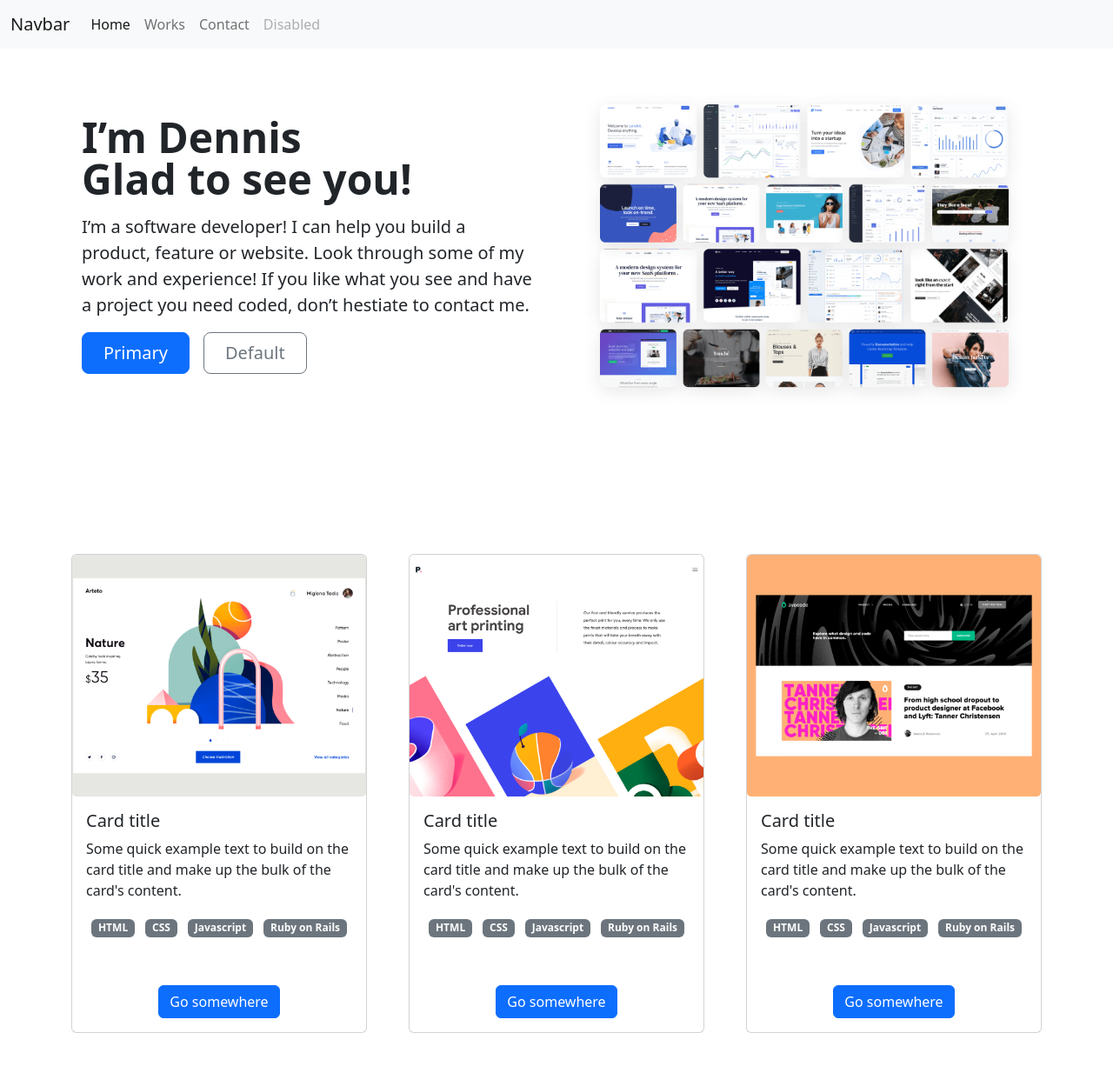
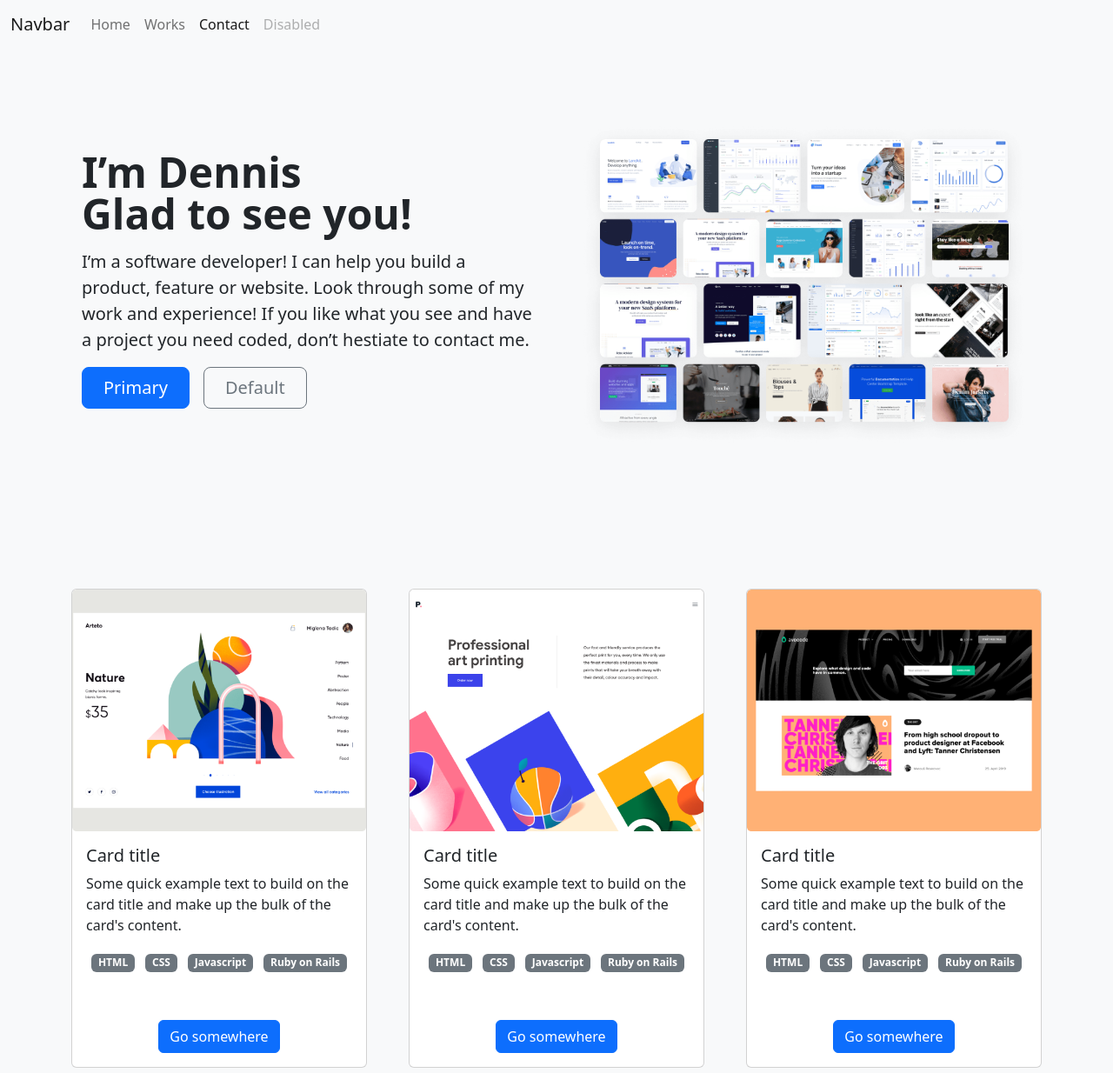
Before and after one commit to dennis-every/portfolio-bootstrap, a website: page index.html in a window 1280 px wide. Shown: the top 1234 px of the page at 87% size. Drawn offline with nearby package versions, Linux system fonts and the light colour scheme.

Commit message:
Add scrollspy

```diff
--- a/index.html
+++ b/index.html
@@ -11,9 +11,9 @@
   <link href="assets/styles.css" rel="stylesheet">
 </head>
 
-<body>
+<body data-bs-spy="scroll" data-bs-target="#navbar" data-bs-root-margin="0px 0px -40%" data-bs-smooth-scroll="true" class="scrollspy-example bg-light p-3 rounded-2" tabindex="0">
   <header>
-    <nav class="navbar navbar-expand-lg bg-light fixed-top">
+    <nav id="navbar" class="navbar navbar-expand-lg bg-light fixed-top">
       <div class="container-fluid">
         <a class="navbar-brand" href="#">Navbar</a>
         <button class="navbar-toggler" type="button" data-bs-toggle="collapse" data-bs-target="#navbarNav"
@@ -23,13 +23,13 @@
         <div class="collapse navbar-collapse" id="navbarNav">
           <ul class="navbar-nav">
             <li class="nav-item">
-              <a class="nav-link active" aria-current="page" href="#">Home</a>
+              <a class="nav-link" aria-current="page" href="#hero">Home</a>
             </li>
             <li class="nav-item">
-              <a class="nav-link" href="#">Works</a>
+              <a class="nav-link" href="#works">Works</a>
             </li>
             <li class="nav-item">
-              <a class="nav-link" href="#">Contact</a>
+              <a class="nav-link" href="#contact">Contact</a>
             </li>
             <li class="nav-item">
               <a class="nav-link disabled">Disabled</a>
@@ -41,7 +41,7 @@
   </header>
 
   <!-- HERO SECTION -->
-  <section id="hero">
+  <section id="hero" data-bs-spy="scroll" data-bs-target="#home">>
     <div class="container col-xxl-8 px-4 py-5">
       <div class="row flex-lg-row-reverse align-items-center g-5 py-5">
         <div class="col-10 col-sm-8 col-lg-6">
@@ -65,7 +65,7 @@
   <div class="clearfix"></div><br><br><br>
 
   <!-- WORKS SECTION -->
-  <section id="works">
+  <section id="works" data-bs-spy="scroll" data-bs-target="#works">
     <div class="container">
       <div class="row g-5">
         <div class="col-md-4">
@@ -191,7 +191,7 @@
 
   <!-- CONTACT-FORM -->
 
-  <section id="contact-form">
+  <section id="contact">
     <div class="container">
       <div class="row">
         <div class="col-md-6 contact-form-header text-center">
```
